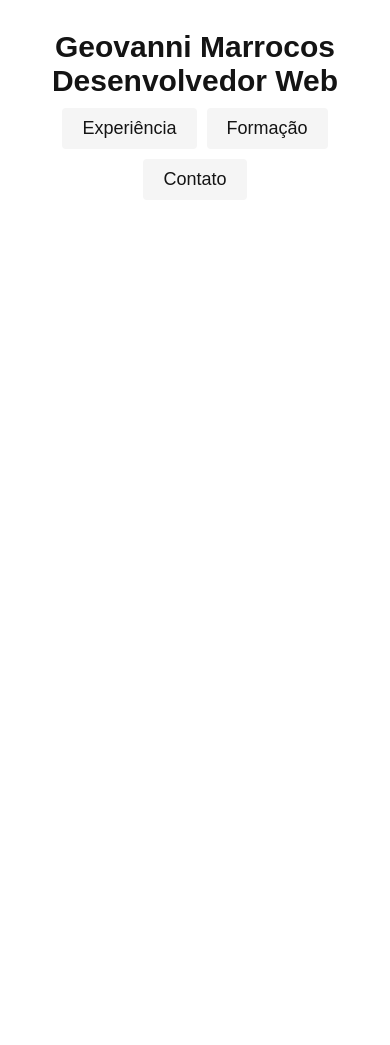
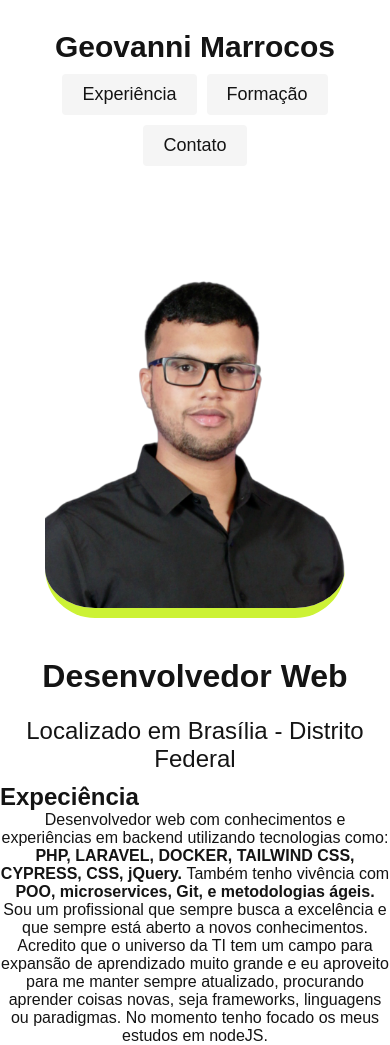
Before and after one commit to GeovanniMarrocos/GeovanniMarrocos.github.io, a plain HTML site: page index.html in a window 390 px wide. Before the commit the page ends 844 px from the top, so only its background shows below. Drawn offline with Linux system fonts and the light colour scheme.

Commit message:
update header style

```diff
--- a/css/header.css
+++ b/css/header.css
@@ -18,27 +18,12 @@ header {
   text-decoration: none;
   font-size: 1.125rem;
   display: block;
+  transition: 0.5s;
 
 }
 
-@media  (max-width:905px) {
-    .header-hifen{
-      display: none;
-    }
-
-}
-
-@media  (max-width:798px) {
-    .header-hifen{
-      display: contents;
-    }
-
-}
-@media  (max-width:565px) {
-    .header-hifen{
-      display: none;
-    }
-
+.header-menu a:hover{
+  color: #70DA1C ;
 }
 
 @media (max-width:800px) {
--- /dev/null
+++ b/css/introducao.css
@@ -0,0 +1,101 @@
+.introducao {
+  max-width: 1200px;
+  padding: 40px 20px;
+  margin: 0 auto;
+  display: grid;
+  grid-template-columns: 1fr 2fr;
+  gap: 100px;
+  align-items: center;
+}
+
+.introducao h1 {
+  font-size: 4.5rem;
+  line-height: 1.125;
+  margin-bottom: 1.4rem;
+  position: relative;
+}
+
+.introducao h1::before{
+  content: " ";
+  display: block;
+  width: 140px;
+  height: 140px;
+  background: url("../img/detalhe.svg");
+  background-repeat: no-repeat;
+  background-position: center;
+  position: absolute;
+  top: -40px;
+  left: -40px;
+  z-index: -1;
+}
+
+.introducao p {
+  font-size: 1.5rem;
+}
+
+.fade-in {
+  opacity: 0;
+  animation: fadeIn 1s ease-in forwards;
+}
+
+@keyframes fadeIn {
+  from { opacity: 0; }
+  to { opacity: 1; }
+}
+
+
+.introducao img {
+  border-radius: 50px;
+}
+
+@media (max-width:1000px){
+  .introducao h1{
+    font-size: 3rem;
+  }
+
+}
+
+@media(max-width:800px) {
+  .introducao {
+    grid-template-columns: 1fr 1fr ;
+    gap: 40px;
+  }
+   .introducao h1{
+    font-size: 2rem;
+  }
+
+  .introducao h1::before {
+    width: 100px;
+    top: -45px;
+  }
+
+
+}
+
+@media(max-width:600px) {
+
+  header{
+    padding-bottom: 0px;
+  }
+
+  .introducao {
+    grid-template-columns: 1fr;
+    padding: 10px;
+  }
+
+  .introducao img {
+    border-bottom: 10px solid #CCF235;
+    max-width: 300px;
+    margin: 0 auto;
+  }
+
+  .introducao h1, p {
+    text-align: center;
+    align-items: center;
+  }
+
+  .introducao h1::before {
+    display:none;
+  }
+
+}
--- a/css/style.css
+++ b/css/style.css
@@ -1,2 +1,3 @@
 @import url(./global.css);
 @import url(./header.css);
+@import url(./introducao.css);
--- a/index.html
+++ b/index.html
@@ -4,11 +4,11 @@
   <meta charset="UTF-8">
   <meta name="viewport" content="width=device-width, initial-scale=1.0">
   <link rel="stylesheet" href="/css/style.css">
-  <title>Geovanni - Desenvolvedor Fullstack</title>
+  <title>Geovanni - Desenvolvedor Web</title>
 </head>
 <body>
       <header class="header">
-        <h1>Geovanni Marrocos <span class="header-hifen">-</span> Desenvolvedor Web</h1>
+        <h1>Geovanni Marrocos</h1>
         <nav>
           <ul class="header-menu">
             <li><a href="#experiencia">Experiência</a></li>
@@ -17,7 +17,31 @@
           </ul>
         </nav>
       </header>
-      <section>
+      <main class="introducao">
+        <img src="./img/foto-perfil.PNG" alt="Foto de Perfil">
+        <div>
+          <h1>Desenvolvedor Web</h1>
+          <p class="fade-in">Localizado em Brasília - Distrito Federal</p>
+        </div>
+      </main>
+
+      <section aria-label="Expeciência">
+        <h2 class="subtitulo">Expeciência</h2>
+          <div>
+                <p>
+          Desenvolvedor web com conhecimentos e experiências em backend utilizando tecnologias como: <strong>
+            PHP,
+          LARAVEL, DOCKER, TAILWIND CSS, CYPRESS, CSS, jQuery. </strong> Também tenho vivência com <strong>POO,
+          microservices, Git, e metodologias ágeis.</strong>
+
+          Sou um profissional que sempre busca a excelência e que sempre está aberto a novos conhecimentos.
+          Acredito que o universo da TI tem um campo para expansão de aprendizado muito grande e eu aproveito
+          para me manter sempre atualizado, procurando aprender coisas novas, seja frameworks, linguagens ou
+          paradigmas.
+          No momento tenho focado os meus estudos em nodeJS.
+        </p>
+         </div>
+
       </section>
 </body>
 </html>
```
Also changed, not shown: img/foto-perfil.PNG (added), img/marca.svg (deleted), img/perfil.jpg (deleted).
